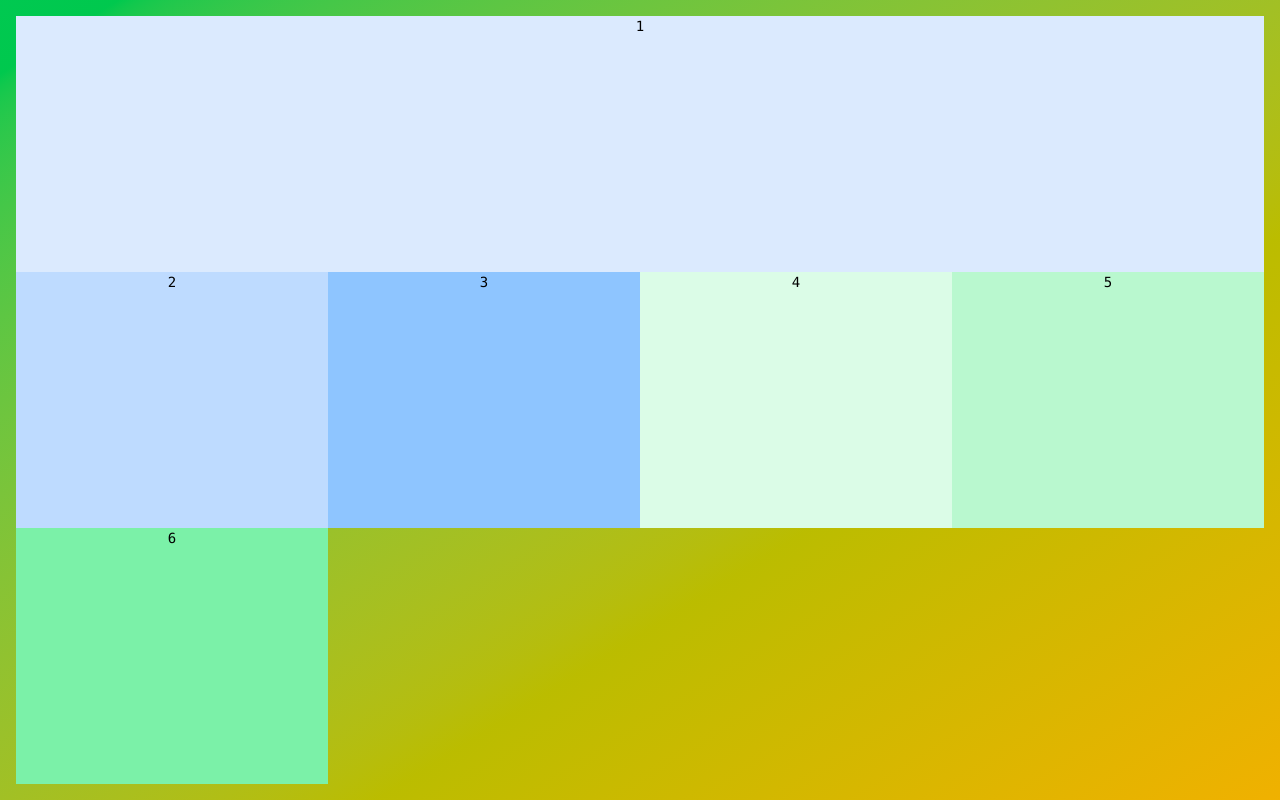
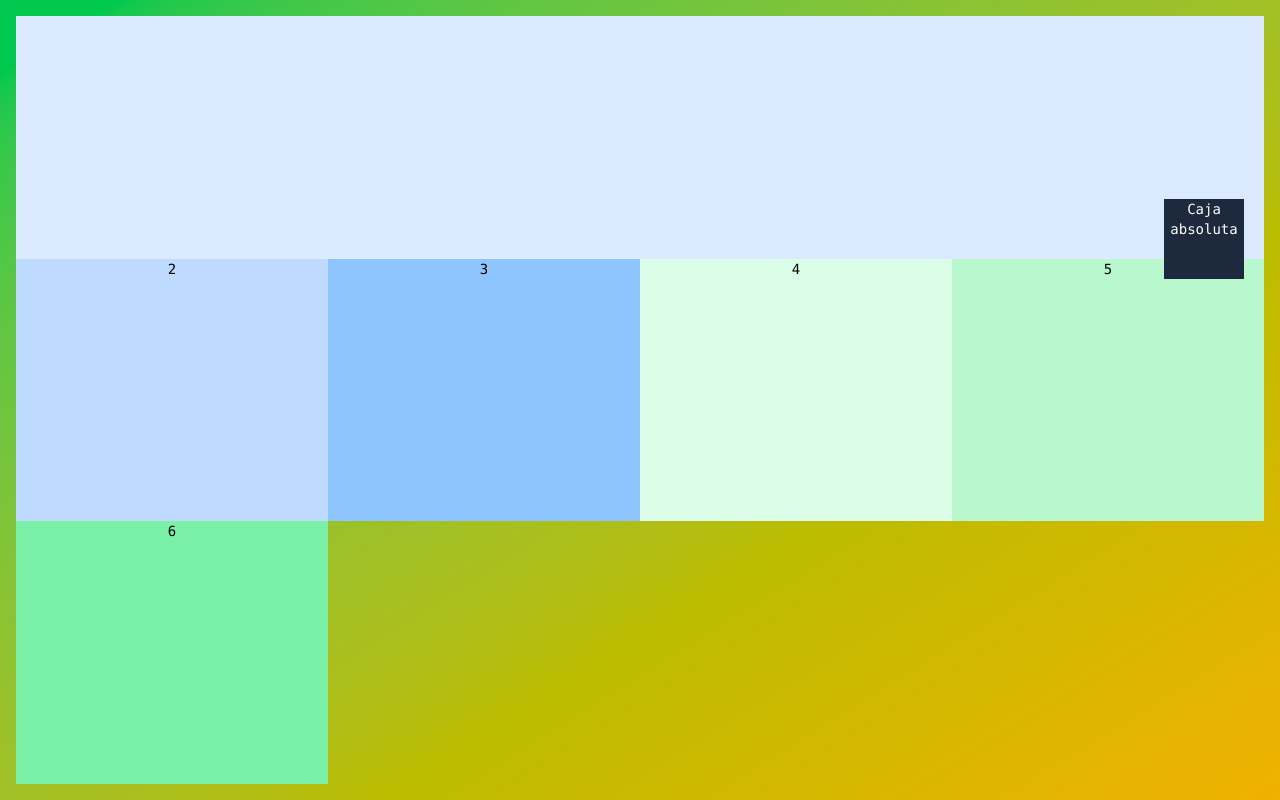
Before and after one commit to GuerreroWelinton/course-tailwindcssv4, a website: page src/index.html in a window 1280 px wide. Drawn offline with nearby package versions, Linux system fonts and the light colour scheme; files that its build step writes are made by us from their sources.

Commit message:
feat: positions and z-index

```diff
--- a/src/index.html
+++ b/src/index.html
@@ -10,7 +10,15 @@
   <body
     class="grid h-screen bg-gradient-to-tl from-yellow-500 to-green-500 p-4 text-center font-mono text-sm sm:grid-cols-2 md:grid-cols-3 lg:grid-cols-4"
   >
-    <div class="bg-blue-100 sm:col-span-2 md:col-span-3 lg:col-span-4">1</div>
+    <div
+      class="relative z-10 bg-blue-100 sm:col-span-2 md:col-span-3 lg:col-span-4"
+    >
+      <div
+        class="absolute right-5 -bottom-5 z-1 h-20 w-20 bg-slate-800 text-white"
+      >
+        Caja absoluta
+      </div>
+    </div>
     <div class="bg-blue-200">2</div>
     <div class="bg-blue-300">3</div>
     <div class="bg-green-100">4</div>
@@ -24,3 +32,18 @@
 </section>  -->
   </body>
 </html>
+
+<!-- Positions and z-index
+  relative -> position: relative;
+  absolute -> position: absolute;
+  bottom-0 -> bottom: 0px;
+  top-5 -> top: 20px;
+  bottom-[-40px] ->  bottom: -40px;
+  -top-5 -> top: -20px;
+  -bottom- [-40px] ->  bottom: 40px; (menos por menos es mas)
+
+  z-1 -> z-index: 1;
+  z-5 -> z-index: 5;
+  -z-1 -> z-index: 1;
+  -z-5 -> z-index: 5;
+-->
```
Also changed, not shown: 1 other file.
